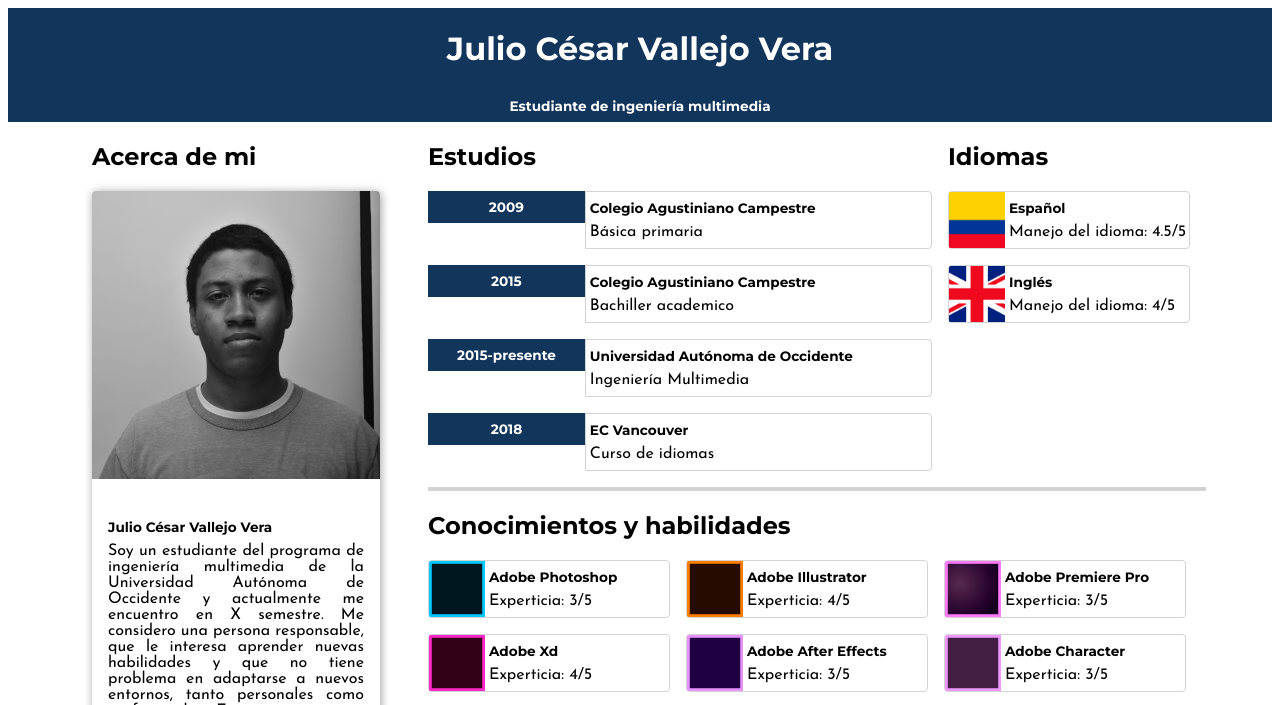
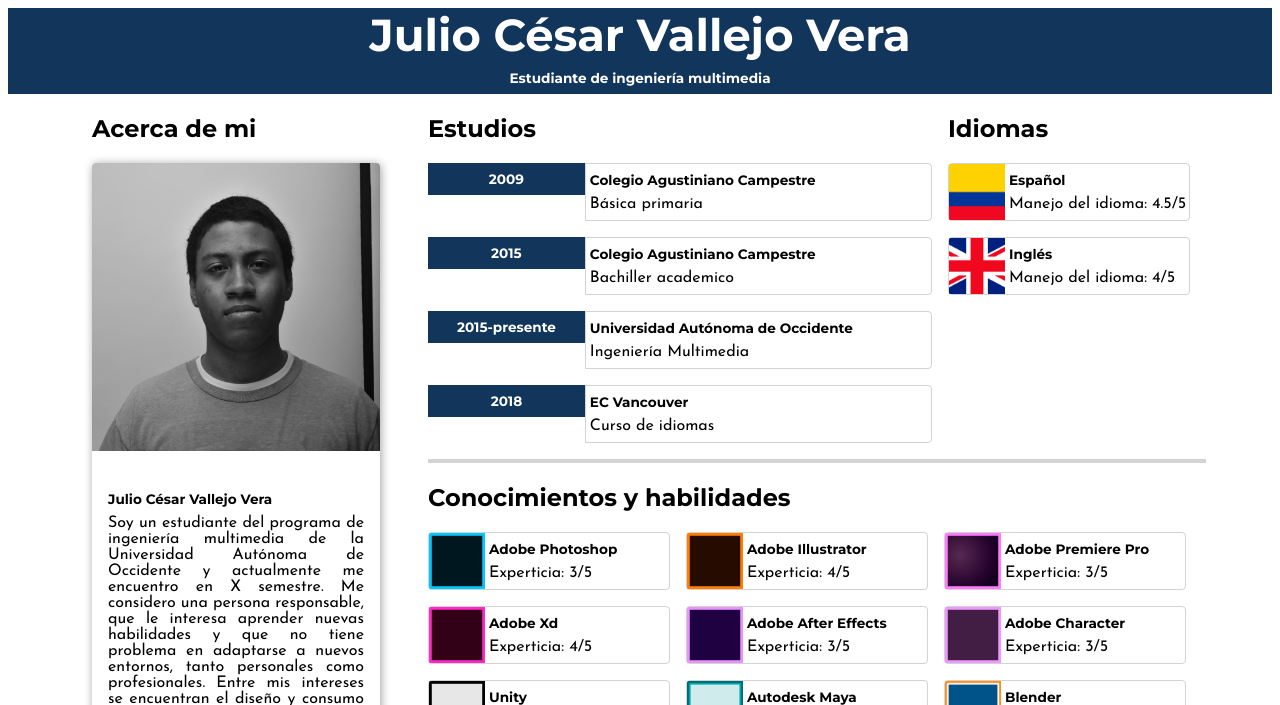
Before and after one commit to JulioCvV/JulioCvV.github.io, a plain HTML site: page index.html in a window 1280 px wide. Shown: the top 705 px of the page. Drawn offline with Linux system fonts and the light colour scheme; a script that the page names is missing.

Commit message:
Cambios en el header

```diff
--- a/resources/main.css
+++ b/resources/main.css
@@ -11,6 +11,10 @@
 h1,h2,h3{
     font-family: 'Montserrat',sans-serif;
     font-weight: bold;
+}
+h1{
+    margin: auto;
+    font-size: 2.8rem;
 }
 h3{
     font-size: 0.85rem;
--- a/resources/mediumscreen.css
+++ b/resources/mediumscreen.css
@@ -10,6 +10,10 @@
 h1,h2,h3{
     font-family: 'Montserrat',sans-serif;
     font-weight: bold;
+}
+h1{
+    margin: auto;
+    font-size: 2.8rem;
 }
 h3{
     font-size: 0.85rem;
--- a/resources/smallscreen.css
+++ b/resources/smallscreen.css
@@ -10,6 +10,10 @@ h1,h2,h3{
     display: flex;
     flex-direction: column;
     align-items: center;
+}
+h1{
+    margin: auto;
+    font-size: 2rem;
 }
 h3{
     font-size: 0.85rem;
```
